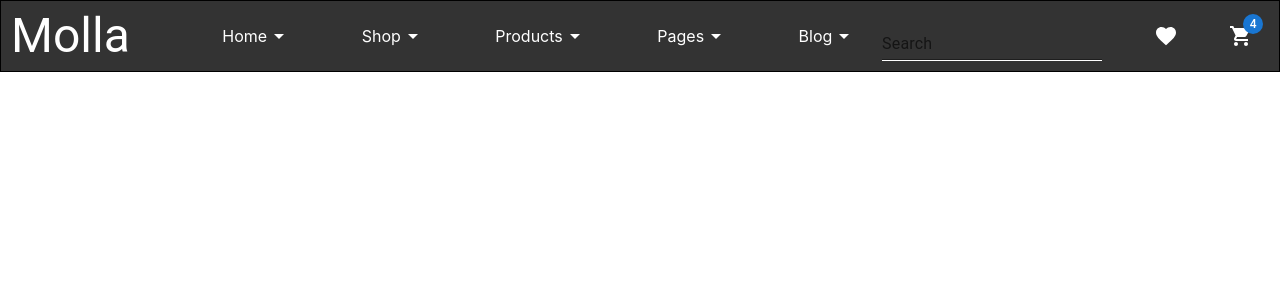
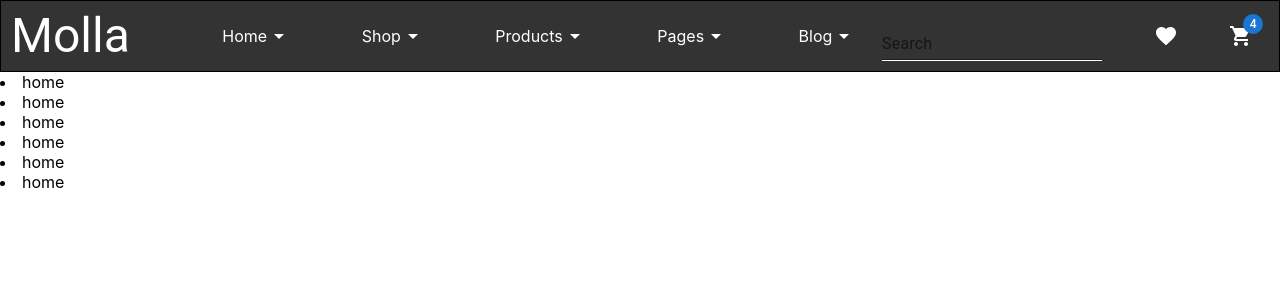
Before and after one commit to Jeremy-Tesh/E-commerce-1, a React (Create React App) app: page / in a window 1280 px wide. Shown: the top 300 px of the page. Built offline with nearby package versions, Linux system fonts and the light colour scheme.

Commit message:
practicing merging

```diff
--- a/src/App.js
+++ b/src/App.js
@@ -1,9 +1,11 @@
 import React from 'react';
 import Header from './components/Header/Header';
+import Shop from './Pages/ShopPage/Shop';
 function App() {
     return (
         <div>
             <Header />
+            <Shop />
         </div>
     );
 }
--- a/src/Pages/ShopPage/Shop.js
+++ b/src/Pages/ShopPage/Shop.js
@@ -0,0 +1,16 @@
+import React from 'react';
+
+function Shop() {
+    return (
+        <div>
+            <li>home</li>
+            <li>home</li>
+            <li>home</li>
+            <li>home</li>
+            <li>home</li>
+            <li>home</li>
+        </div>
+    );
+}
+
+export default Shop;
```
